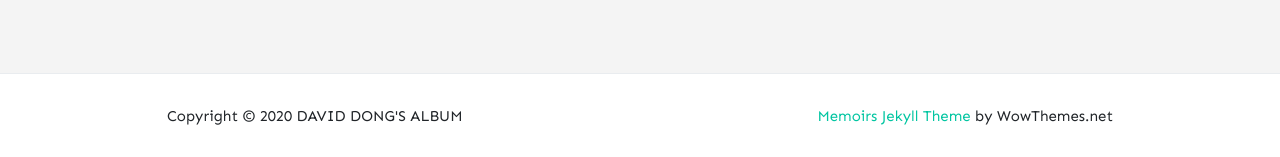
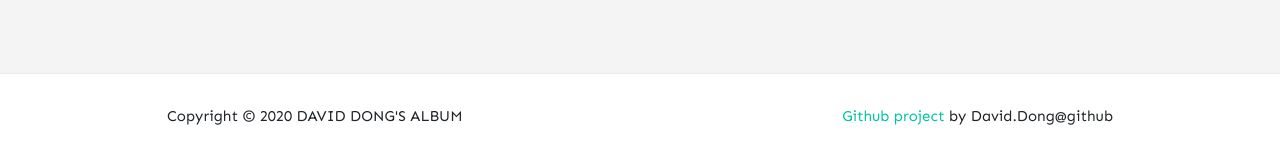
Before and after one commit to rainbow-ux/traveler-blog.github.io, a Jekyll site: the page built from index.html, in a window 1280 px wide. Shown: the part 1972-2129 px from the top of the page. Built offline with Jekyll 4.4.1, drawn with Linux system fonts in a browser that asks for light colours; nearby versions of some CDN libraries; the list of posts is cut into pages by our own code; comment, search, counter and statistics services are not loaded.

Commit message:
Update default.html

```diff
--- a/_layouts/default.html
+++ b/_layouts/default.html
@@ -114,7 +114,7 @@ ga('send', 'pageview');
                 Copyright © {{ site.time | date: "%Y" }} {{ site.name }}
             </div>
             <div class="col-md-6 col-sm-12 text-center text-lg-right">
-                <a target="_blank" href="https://www.wowthemes.net/memoirs-free-jekyll-theme/">Memoirs Jekyll Theme</a> by WowThemes.net
+                <a target="_blank" href="https://github.com/rainbow-ux/traveler-blog.github.io">Github project</a> by David.Dong@github
             </div>
         </div>
     </div>
```
